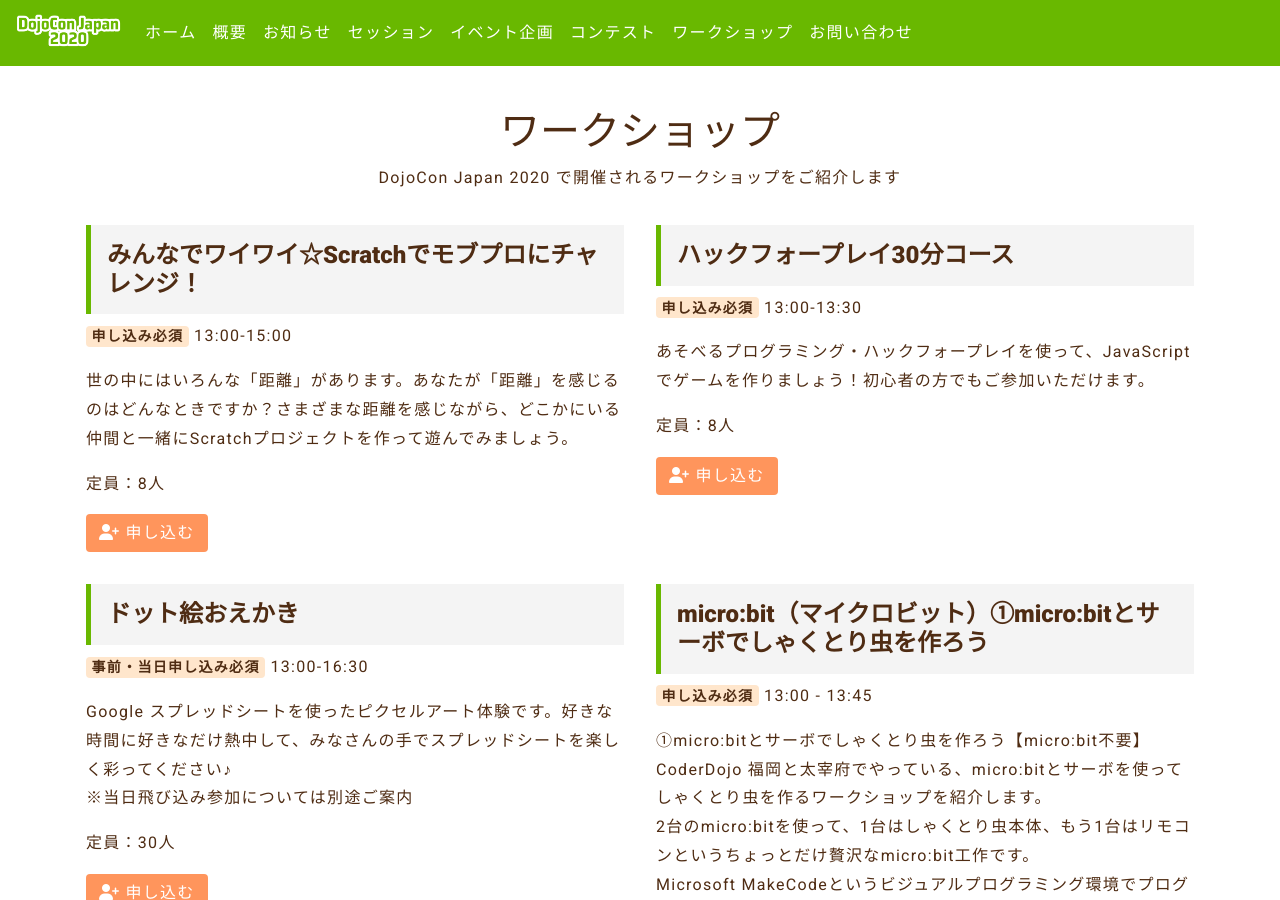
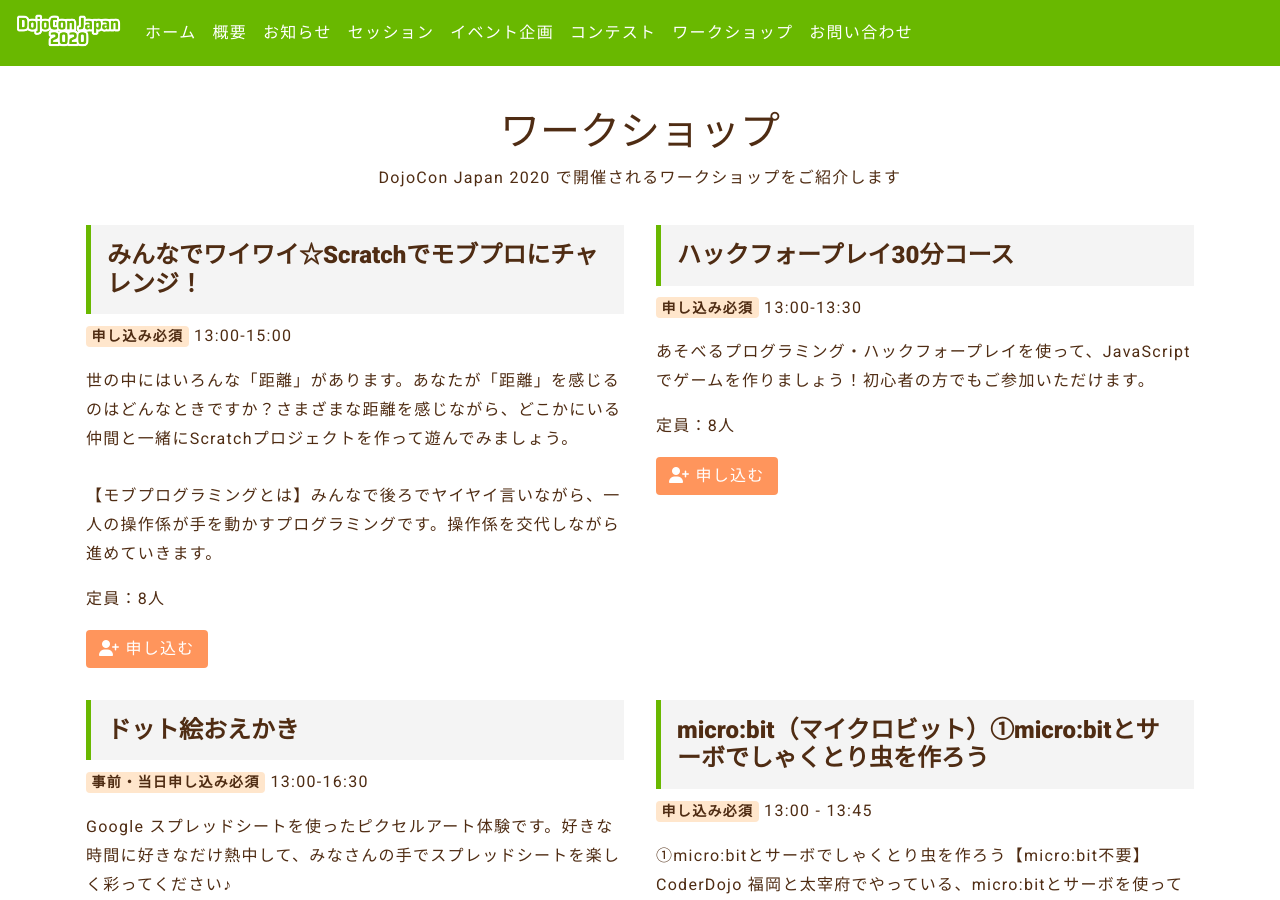
Before and after one commit to coderdojo-japan/dojocon2020.coderdojo.jp, a Jekyll site: the page built from workshop.html, in a window 1280 px wide and 900 px high. Built offline with Jekyll 4.4.1, drawn with Linux system fonts in a browser that asks for light colours; nearby versions of some CDN libraries; some web fonts are replaced.

Commit message:
fix : モブプロ文言修正

```diff
--- a/_data/workshop.yml
+++ b/_data/workshop.yml
@@ -8,7 +8,7 @@
 - title: みんなでワイワイ☆Scratchでモブプロにチャレンジ！
   badge: must
   time: 13:00-15:00
-  text: 世の中にはいろんな「距離」があります。あなたが「距離」を感じるのはどんなときですか？さまざまな距離を感じながら、どこかにいる仲間と一緒にScratchプロジェクトを作って遊んでみましょう。
+  text: 世の中にはいろんな「距離」があります。あなたが「距離」を感じるのはどんなときですか？さまざまな距離を感じながら、どこかにいる仲間と一緒にScratchプロジェクトを作って遊んでみましょう。<br><br>【モブプログラミングとは】みんなで後ろでヤイヤイ言いながら、一人の操作係が手を動かすプログラミングです。操作係を交代しながら進めていきます。
   limit: 8
   url: https://dojocon-japan.doorkeeper.jp/events/114679
 
```
